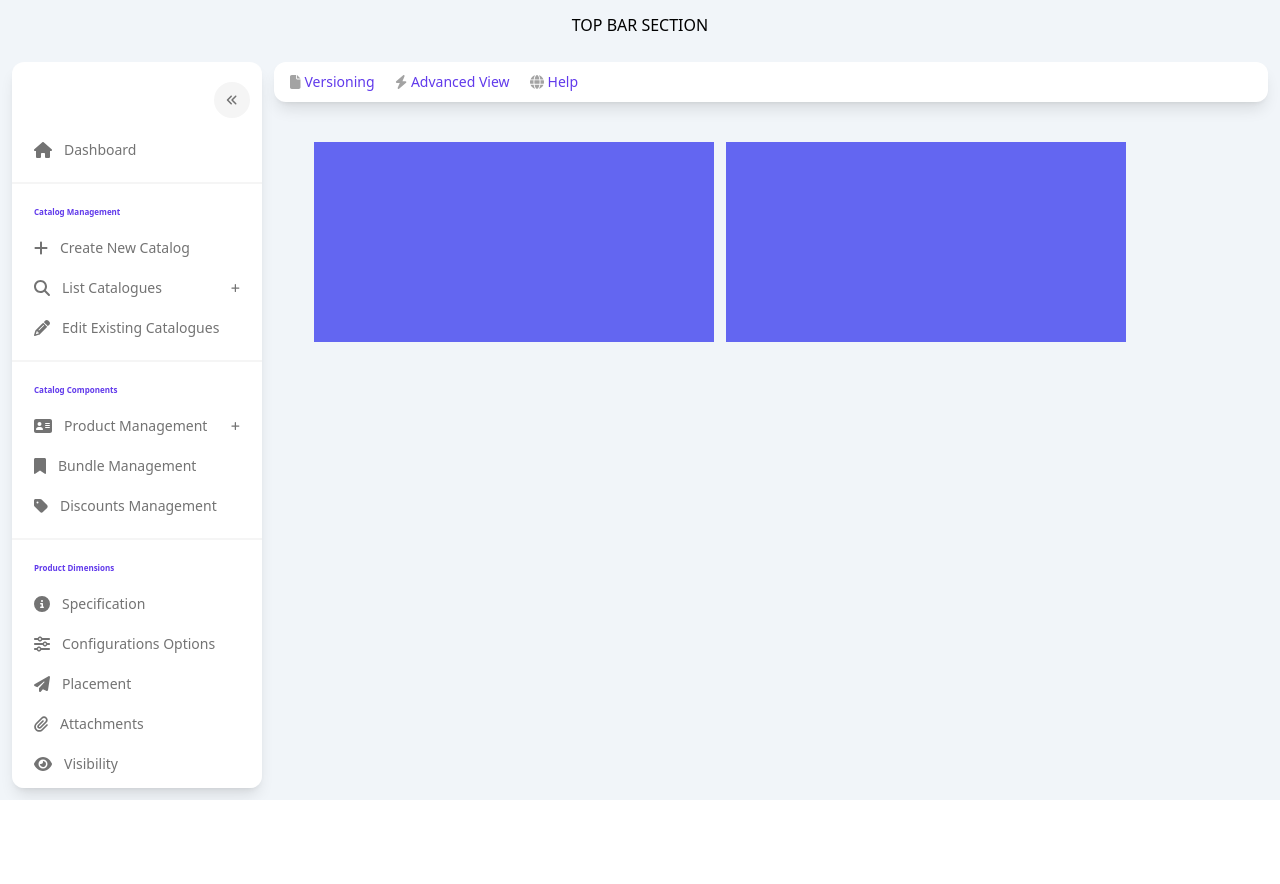
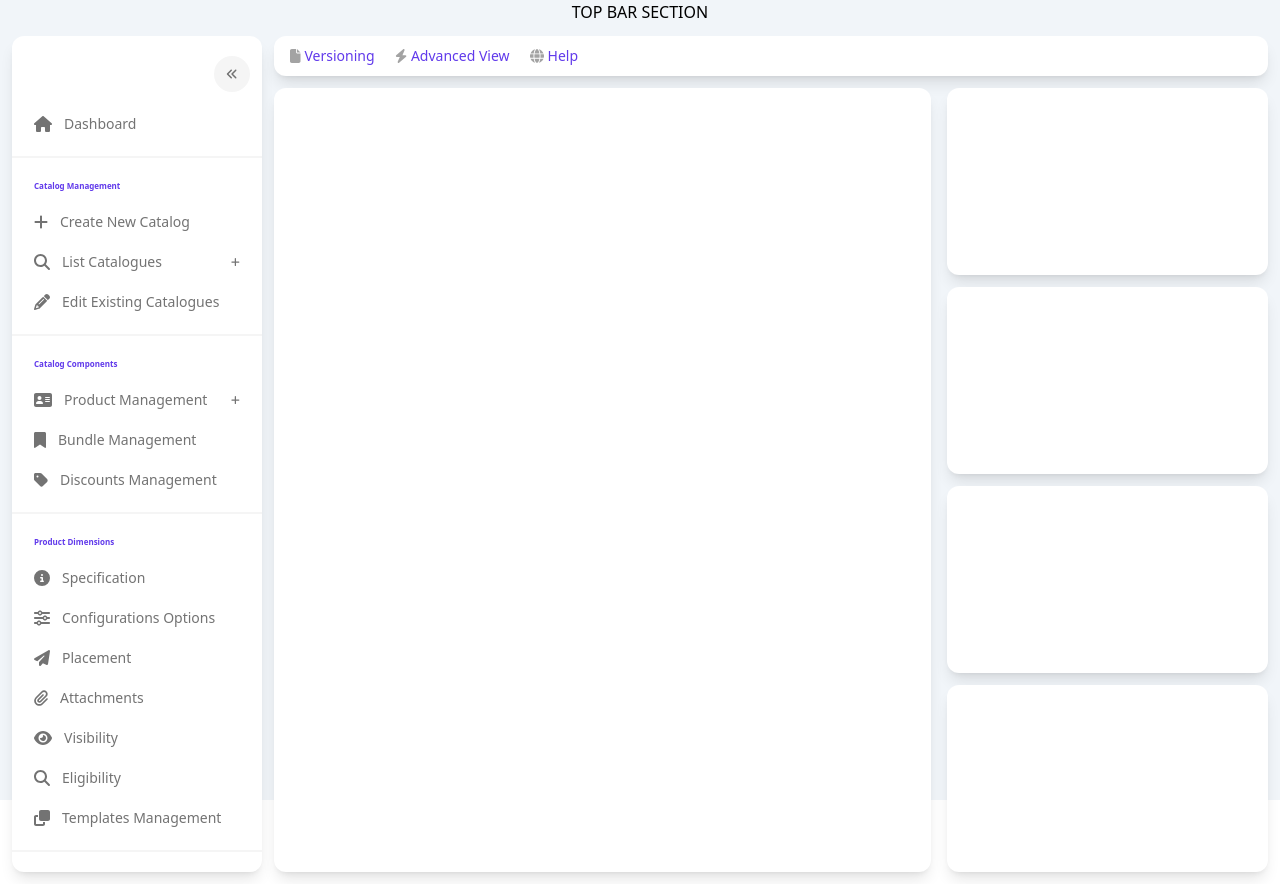
Before and after one commit to Cunhat/catalog-dashboard, a Next.js app: page / in a window 1280 px wide. Before the commit the page ends 800 px from the top, so only its background shows below. Built offline with nearby package versions, Linux system fonts and the light colour scheme.

Commit message:
Add main dashboard layout

```diff
--- a/src/components/Layouts/index.tsx
+++ b/src/components/Layouts/index.tsx
@@ -6,11 +6,11 @@ import { ActionBar } from '@/components/ActionBar';
 export const DashboardLayout: FC<PropsWithChildren> = ({ children }) => (
   <div className='box-border flex h-screen flex-col bg-slate-100'>
     <nav className='flex h-[50px] w-full items-center justify-center '>TOP BAR SECTION</nav>
-    <div className='flex flex-1 gap-3 overflow-hidden p-3'>
+    <div className='flex flex-1 gap-3 p-3'>
       <Sidebar />
-      <main className='flex flex-1 flex-col'>
+      <main className='flex flex-1 flex-col gap-3'>
         <ActionBar />
-        <div className='flex flex-1 flex-wrap gap-3 p-10'>{children}</div>
+        <div className='flex flex-1 flex-wrap gap-3 justify-center'>{children}</div>
       </main>
     </div>
   </div>
--- /dev/null
+++ b/src/components/WidgetContainer/index.tsx
@@ -0,0 +1,5 @@
+import React, { PropsWithChildren } from 'react';
+
+export const WidgetContainer: React.FC<PropsWithChildren> = ({ children }) => {
+  return <div className='w-full h-full rounded-xl bg-white shadow-lg'>{children}</div>;
+};
--- a/src/pages/index.tsx
+++ b/src/pages/index.tsx
@@ -1,15 +1,21 @@
-import type { NextPage } from "next";
-import Head from "next/head";
-import React, { ReactElement } from "react";
-import { NextPageWithLayout } from "@/types";
-import { DashboardLayout } from "@/components/Layouts";
+import { DashboardLayout } from '@/components/Layouts';
+import { NextPageWithLayout } from '@/types';
+import { ReactElement } from 'react';
+import { WidgetContainer } from '@/components/WidgetContainer';
 
 const Home: NextPageWithLayout = () => {
   return (
-    <>
-      <div className="h-[200px] w-[400px] bg-indigo-500"></div>
-      <div className="h-[200px] w-[400px] bg-indigo-500"></div>
-    </>
+    <div className='grid grid-cols-3 gap-4 h-full w-full max-w-screen-2xl'>
+      <div className='col-span-2'>
+        <WidgetContainer></WidgetContainer>
+      </div>
+      <div className='col-span-1 flex flex-col gap-3'>
+        <WidgetContainer></WidgetContainer>
+        <WidgetContainer></WidgetContainer>
+        <WidgetContainer></WidgetContainer>
+        <WidgetContainer></WidgetContainer>
+      </div>
+    </div>
   );
 };
 
```
